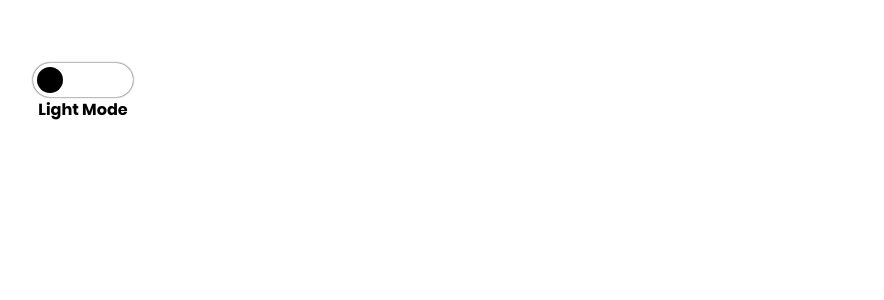
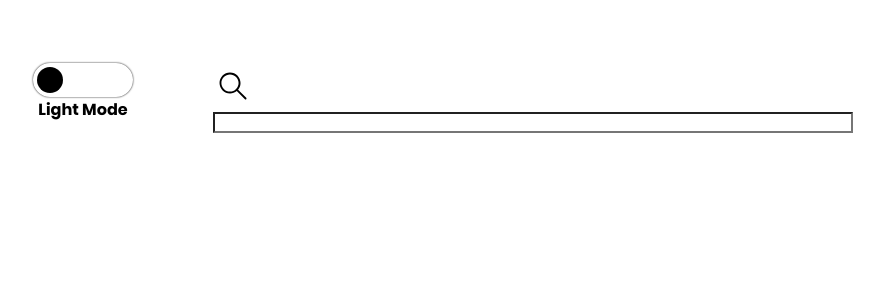
Before and after one commit to konstantinbytsay/weather, a React (Vite) app: page / in a window 1280 px wide. Shown: the top 300 px of the page, without its empty margins (47-931 px from the left). Built offline with nearby package versions, Linux system fonts and the light colour scheme.

Commit message:
feat(header): Аdded header

```diff
--- /dev/null
+++ b/src/components/Header/Header.tsx
@@ -0,0 +1,12 @@
+import "./styles.scss";
+import { Search } from "../Search/Search";
+import { ThemeToggle } from "../ThemeToggle/ThemeToggle";
+
+export const Header = () => {
+  return (
+    <div className="header">
+      <ThemeToggle />
+      <Search />
+    </div>
+  );
+};
--- /dev/null
+++ b/src/components/Header/styles.scss
@@ -0,0 +1,6 @@
+.header {
+  display: flex;
+  flex-direction: row;
+  justify-content: flex-start;
+  gap: 80px;
+}
--- a/src/components/Search/Search.tsx
+++ b/src/components/Search/Search.tsx
@@ -0,0 +1,11 @@
+import { SearchIcon } from "@src/consts/icons";
+import "./styles.scss";
+
+export const Search = () => {
+  return (
+    <div className="search">
+      <SearchIcon />
+      <input type="text" className="search__input" />
+    </div>
+  );
+};
--- /dev/null
+++ b/src/components/Search/styles.scss
@@ -0,0 +1,6 @@
+.search {
+  &__input {
+    display: block;
+    width: calc(100vw - 640px);
+  }
+}
--- /dev/null
+++ b/src/consts/icons.tsx
@@ -0,0 +1,12 @@
+export const SearchIcon = () => {
+  return (
+    <svg
+      xmlns="http://www.w3.org/2000/svg"
+      viewBox="0 0 101 101"
+      width="40px"
+      height="46px"
+    >
+      <path d="M63.3 59.9c3.8-4.6 6.2-10.5 6.2-17 0-14.6-11.9-26.5-26.5-26.5S16.5 28.3 16.5 42.9 28.4 69.4 43 69.4c6.4 0 12.4-2.3 17-6.2l20.6 20.6c.5.5 1.1.7 1.7.7.6 0 1.2-.2 1.7-.7.9-.9.9-2.5 0-3.4L63.3 59.9zm-20.4 4.7c-12 0-21.7-9.7-21.7-21.7s9.7-21.7 21.7-21.7 21.7 9.7 21.7 21.7-9.7 21.7-21.7 21.7z"></path>
+    </svg>
+  );
+};
--- a/src/pages/Home/Home.tsx
+++ b/src/pages/Home/Home.tsx
@@ -1,9 +1,9 @@
-import { ThemeToggle } from "@src/components/ThemeToggle/ThemeToggle";
+import { Header } from "@src/components/Header/Header";
 
 export const Home = () => {
   return (
     <div>
-      <ThemeToggle />
+      <Header />
     </div>
   );
 };
```
